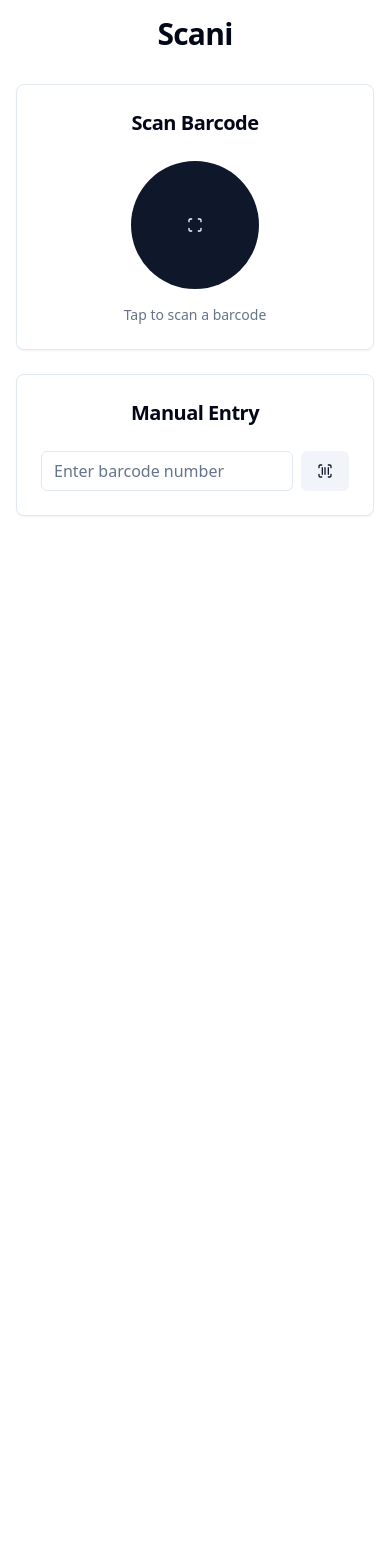
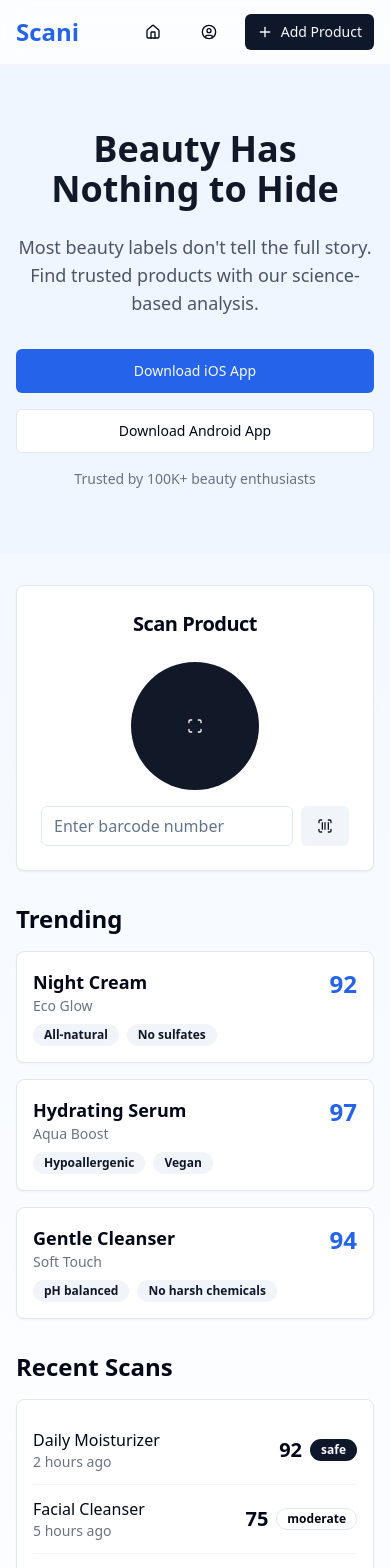
Before and after one commit to ryanmurphy1800/scani, a React (Vite) app: page / in a window 390 px wide. Shown: the top 1568 px of the page. Before the commit the page ends 844 px from the top, so only its background shows below. Built offline with nearby package versions, Linux system fonts and the light colour scheme.

Commit message:
Refactor: Implement modern UI and features
Implement a modern, mobile-first UI with barcode scanner integration, product display sections, and recent scans, styled with Tailwind CSS.

```diff
--- a/src/pages/Index.tsx
+++ b/src/pages/Index.tsx
@@ -2,58 +2,147 @@
 import { Button } from "@/components/ui/button";
 import { Input } from "@/components/ui/input";
 import { Card, CardContent, CardHeader, CardTitle } from "@/components/ui/card";
-import { Scan, ScanBarcode } from "lucide-react";
+import { Badge } from "@/components/ui/badge";
+import {
+  Home,
+  UserCircle,
+  Plus,
+  Scan,
+  ScanBarcode,
+  Droplet,
+  Sun,
+  Flask,
+  Eye,
+  Heart
+} from "lucide-react";
 import { useState } from "react";
+
+interface Product {
+  name: string;
+  brand: string;
+  safetyScore: number;
+  tags: string[];
+  timestamp?: string;
+  status?: "safe" | "moderate" | "harmful";
+}
 
 const Index = () => {
   const [manualBarcode, setManualBarcode] = useState("");
 
+  const trendingProducts: Product[] = [
+    {
+      name: "Night Cream",
+      brand: "Eco Glow",
+      safetyScore: 92,
+      tags: ["All-natural", "No sulfates"]
+    },
+    {
+      name: "Hydrating Serum",
+      brand: "Aqua Boost",
+      safetyScore: 97,
+      tags: ["Hypoallergenic", "Vegan"]
+    },
+    {
+      name: "Gentle Cleanser",
+      brand: "Soft Touch",
+      safetyScore: 94,
+      tags: ["pH balanced", "No harsh chemicals"]
+    }
+  ];
+
+  const recentScans: Product[] = [
+    {
+      name: "Daily Moisturizer",
+      timestamp: "2 hours ago",
+      safetyScore: 92,
+      status: "safe",
+      tags: []
+    },
+    {
+      name: "Facial Cleanser",
+      timestamp: "5 hours ago",
+      safetyScore: 75,
+      status: "moderate",
+      tags: []
+    },
+    {
+      name: "Night Serum",
+      timestamp: "1 day ago",
+      safetyScore: 88,
+      status: "safe",
+      tags: []
+    }
+  ];
+
   const handleScan = () => {
-    // Placeholder for future scanner implementation
     console.log("Scan initiated");
   };
 
   const handleManualSubmit = (e: React.FormEvent) => {
     e.preventDefault();
-    // Placeholder for future barcode processing
     console.log("Manual barcode submitted:", manualBarcode);
   };
 
   return (
-    <div className="min-h-screen bg-background p-4 md:p-6">
-      <div className="mx-auto max-w-md">
-        <h1 className="mb-8 text-center text-3xl font-bold tracking-tight">
-          Scani
-        </h1>
+    <div className="min-h-screen bg-gradient-to-b from-blue-50 to-white">
+      {/* Navigation */}
+      <nav className="sticky top-0 z-50 bg-white/80 backdrop-blur-md border-b border-gray-100 px-4 py-3">
+        <div className="max-w-7xl mx-auto flex items-center justify-between">
+          <div className="text-2xl font-bold text-blue-600">Scani</div>
+          <div className="flex items-center gap-4">
+            <Button variant="ghost" size="icon">
+              <Home className="h-5 w-5" />
+            </Button>
+            <Button variant="ghost" size="icon">
+              <UserCircle className="h-5 w-5" />
+            </Button>
+            <Button variant="default" size="sm" className="gap-2">
+              <Plus className="h-4 w-4" /> Add Product
+            </Button>
+          </div>
+        </div>
+      </nav>
 
-        <Card className="mb-6">
+      {/* Hero Section */}
+      <div className="bg-blue-50 px-4 py-16 md:py-24">
+        <div className="max-w-4xl mx-auto text-center">
+          <h1 className="text-4xl md:text-6xl font-bold text-gray-900 mb-6">
+            Beauty Has Nothing to Hide
+          </h1>
+          <p className="text-lg text-gray-600 mb-8 max-w-2xl mx-auto">
+            Most beauty labels don't tell the full story. Find trusted products with our science-based analysis.
+          </p>
+          <div className="flex flex-col sm:flex-row gap-4 justify-center">
+            <Button size="lg" className="bg-blue-600 hover:bg-blue-700">
+              Download iOS App
+            </Button>
+            <Button size="lg" variant="outline">
+              Download Android App
+            </Button>
+          </div>
+          <p className="mt-4 text-sm text-gray-500">
+            Trusted by 100K+ beauty enthusiasts
+          </p>
+        </div>
+      </div>
+
+      {/* Scanner Section */}
+      <div className="max-w-md mx-auto px-4 py-8">
+        <Card className="mb-8">
           <CardHeader>
             <CardTitle className="text-center text-xl">
-              Scan Barcode
+              Scan Product
             </CardTitle>
           </CardHeader>
           <CardContent className="flex flex-col items-center gap-4">
             <Button
               onClick={handleScan}
               size="lg"
-              className="h-32 w-32 rounded-full"
+              className="h-32 w-32 rounded-full bg-gray-900 hover:bg-gray-800"
             >
               <Scan className="h-12 w-12" />
             </Button>
-            <p className="text-sm text-muted-foreground">
-              Tap to scan a barcode
-            </p>
-          </CardContent>
-        </Card>
-
-        <Card>
-          <CardHeader>
-            <CardTitle className="text-center text-xl">
-              Manual Entry
-            </CardTitle>
-          </CardHeader>
-          <CardContent>
-            <form onSubmit={handleManualSubmit} className="flex flex-col gap-4">
+            <form onSubmit={handleManualSubmit} className="w-full">
               <div className="flex gap-2">
                 <Input
                   type="text"
@@ -69,6 +158,73 @@ const Index = () => {
             </form>
           </CardContent>
         </Card>
+
+        {/* Trending Products */}
+        <section className="mb-8">
+          <h2 className="text-2xl font-bold mb-4">Trending</h2>
+          <div className="grid gap-4">
+            {trendingProducts.map((product, index) => (
+              <Card key={index}>
+                <CardContent className="p-4">
+                  <div className="flex justify-between items-start mb-2">
+                    <div>
+                      <h3 className="font-semibold text-lg">{product.name}</h3>
+                      <p className="text-sm text-gray-500">{product.brand}</p>
+                    </div>
+                    <div className="text-2xl font-bold text-blue-600">
+                      {product.safetyScore}
+                    </div>
+                  </div>
+                  <div className="flex flex-wrap gap-2">
+                    {product.tags.map((tag, tagIndex) => (
+                      <Badge key={tagIndex} variant="secondary" className="text-xs">
+                        {tag}
+                      </Badge>
+                    ))}
+                  </div>
+                </CardContent>
+              </Card>
+            ))}
+          </div>
+        </section>
+
+        {/* Recent Scans */}
+        <section className="mb-8">
+          <h2 className="text-2xl font-bold mb-4">Recent Scans</h2>
+          <Card>
+            <CardContent className="p-4">
+              {recentScans.map((scan, index) => (
+                <div
+                  key={index}
+                  className={`flex items-center justify-between py-3 ${
+                    index !== recentScans.length - 1 ? "border-b border-gray-100" : ""
+                  }`}
+                >
+                  <div>
+                    <h3 className="font-medium">{scan.name}</h3>
+                    <p className="text-sm text-gray-500">{scan.timestamp}</p>
+                  </div>
+                  <div className="flex items-center gap-2">
+                    <span className="text-xl font-semibold">{scan.safetyScore}</span>
+                    <Badge
+                      variant={scan.status === "safe" ? "default" : scan.status === "moderate" ? "warning" : "destructive"}
+                    >
+                      {scan.status}
+                    </Badge>
+                  </div>
+                </div>
+              ))}
+            </CardContent>
+          </Card>
+        </section>
+
+        {/* Stats Section */}
+        <section className="text-center py-8 border-t border-gray-100">
+          <h2 className="text-3xl font-bold mb-2">50,000+ products scanned today</h2>
+          <p className="text-gray-600">
+            Join thousands of beauty enthusiasts making informed decisions
+          </p>
+        </section>
       </div>
     </div>
   );
```
